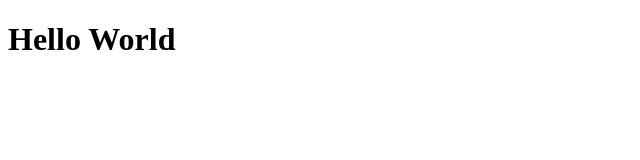
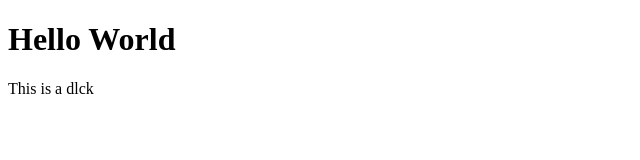
Before and after one commit to SarutMalamoonsree/mairuuuuuu, a plain HTML site: page index.html in a window 1280 px wide. Shown: the whole page, without its empty margins (0-640 px from the left). Drawn offline with Linux system fonts and the light colour scheme.

Commit message:
add This is a dlck in index.html

```diff
--- a/index.html
+++ b/index.html
@@ -8,5 +8,6 @@
 </head>
 <body>
     <h1>Hello World</h1>
+    <p>This is a dlck</p>
 </body>
 </html>
```
